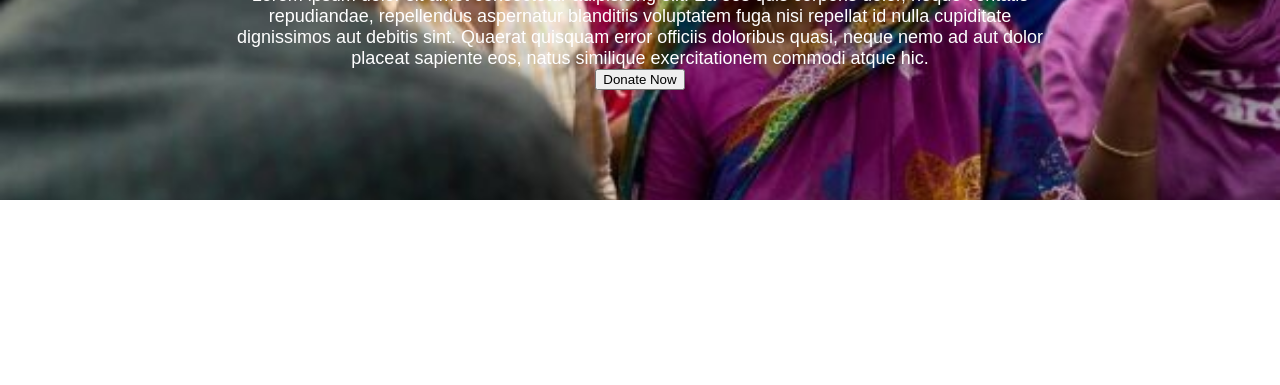
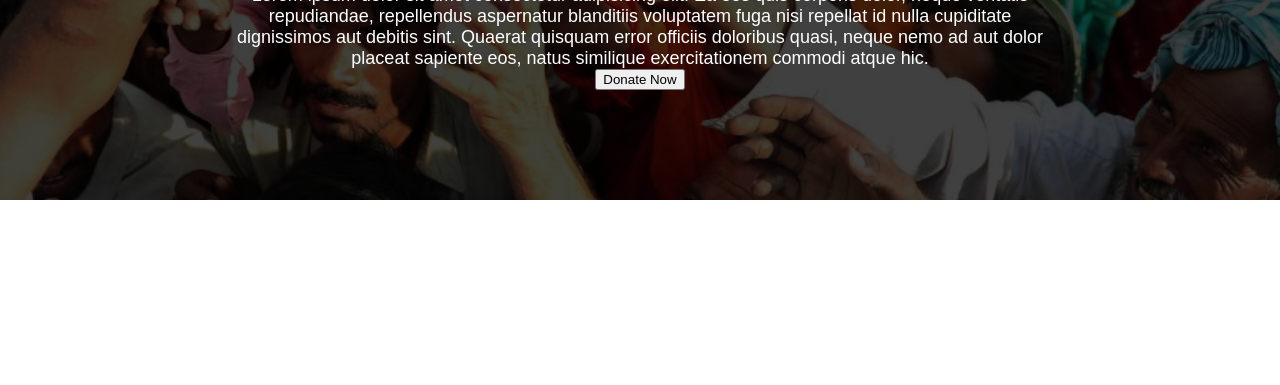
Before and after one commit to sraboni01/1st-practise-repo, a plain HTML site: page index.html in a window 1280 px wide. Shown: the part 415-800 px from the top of the page. Drawn offline with Linux system fonts and the light colour scheme.

Commit message:
this is update

```diff
--- a/style.css
+++ b/style.css
@@ -3,9 +3,9 @@
     font-family:sans-serif;
 }
 .header-container{
-    background-image: url('images/donation1.jpg');
+    background-image: linear-gradient(rgba(0,0,0,0.75),rgba(0,0,0,0.75)),url('images/donation0.jpg');
+    background-size:cover;
     background-repeat: no-repeat;
-    background-size: cover;
 
 }
 nav{
```
